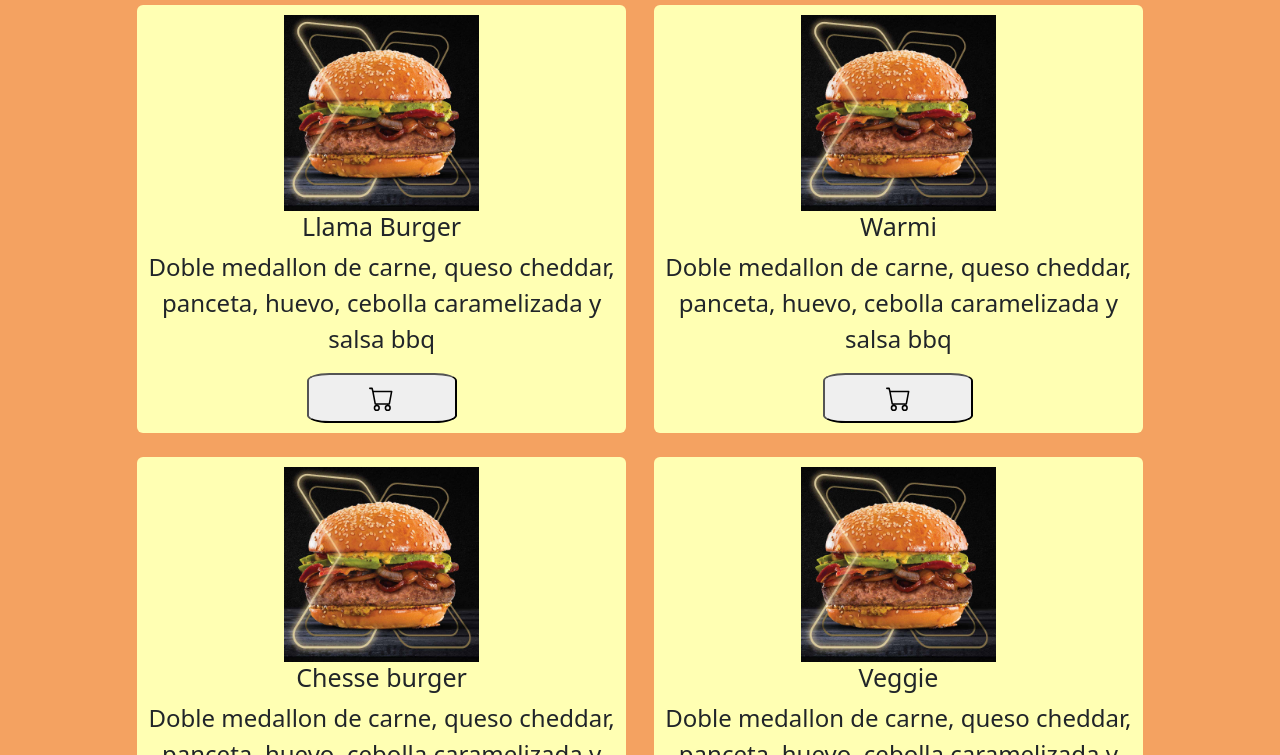
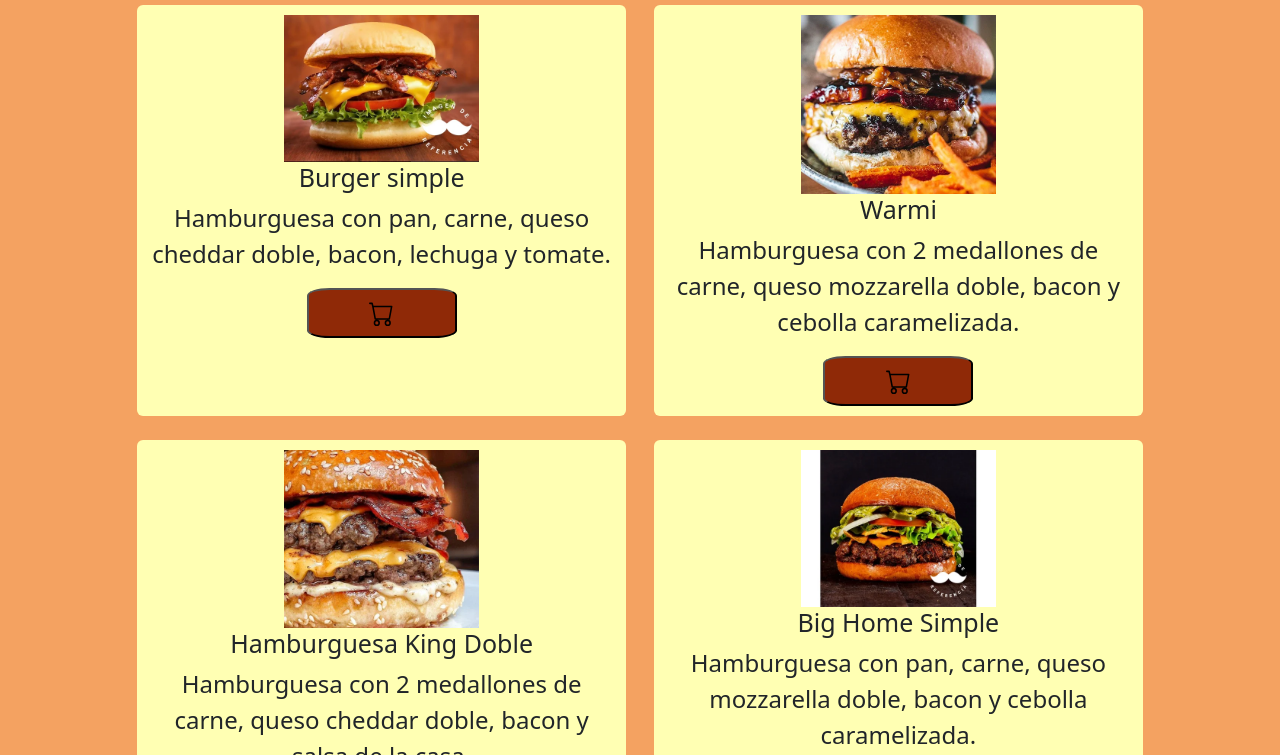
Before and after one commit to Ramiro-cmd/proyecto-final, a website: page pages/menu.html in a window 1280 px wide. Shown: the part 197-952 px from the top of the page. Drawn offline with nearby package versions, Linux system fonts and the light colour scheme.

Commit message:
Termine las paginas y agregue el contenido y las imagenes

```diff
--- a/pages/menu.html
+++ b/pages/menu.html
@@ -50,34 +50,34 @@
         <h1 class="titulo-menu">Nuestro Menú</h1>
         <div class="menu">
             <div class="card">
-                <img src="../img/img-card.jpg" alt="">
+                <img src="../img/burger1.webp" alt="">
                 <div class="text-card">
-                    <h2>Llama Burger</h2>
-                    <p>Doble medallon de carne, queso cheddar, panceta, huevo, cebolla caramelizada y salsa bbq</p>
+                    <h2>Burger simple</h2>
+                    <p>Hamburguesa con pan, carne, queso cheddar doble, bacon, lechuga y tomate.</p>
                 </div>
                 <button class="boton-card"><a href=""><img src="../img/cart.svg" alt=""></a></button>
             </div>
             <div class="card">
-                <img src="../img/img-card.jpg" alt="">
+                <img src="../img/burger2.webp" alt="">
                 <div class="text-card">
                     <h2>Warmi</h2>
-                    <p>Doble medallon de carne, queso cheddar, panceta, huevo, cebolla caramelizada y salsa bbq</p>
+                    <p>Hamburguesa con 2 medallones de carne, queso mozzarella doble, bacon y cebolla caramelizada.</p>
                 </div>
                 <button class="boton-card"><a href=""><img src="../img/cart.svg" alt=""></a></button>
             </div>
             <div class="card">
-                <img src="../img/img-card.jpg" alt="">
+                <img src="../img/burger3.webp" alt="">
                 <div class="text-card">
-                    <h2>Chesse burger</h2>
-                    <p>Doble medallon de carne, queso cheddar, panceta, huevo, cebolla caramelizada y salsa bbq</p>
+                    <h2>Hamburguesa King Doble</h2>
+                    <p>Hamburguesa con 2 medallones de carne, queso cheddar doble, bacon y salsa de la casa.</p>
                 </div>
                 <button class="boton-card"><a href=""><img src="../img/cart.svg" alt=""></a></button>
             </div>
             <div class="card">
-                <img src="../img/img-card.jpg" alt="">
+                <img src="../img/burger4.webp" alt="">
                 <div class="text-card">
-                    <h2>Veggie</h2>
-                    <p>Doble medallon de carne, queso cheddar, panceta, huevo, cebolla caramelizada y salsa bbq</p>
+                    <h2>Big Home Simple</h2>
+                    <p>Hamburguesa con pan, carne, queso mozzarella doble, bacon y cebolla caramelizada.</p>
                 </div>
                 <button class="boton-card"><a href=""><img src="../img/cart.svg" alt=""></a></button>
             </div>
--- a/sass/general/_home.scss
+++ b/sass/general/_home.scss
@@ -79,6 +79,7 @@ footer{
 //ESTILOS DEL MENU
 /* ESTILOS DEL MENU */
 .main-menu{
+    height: 80vh;
     .titulo-menu{
         text-align: center;
         padding: 20px
@@ -113,7 +114,7 @@ footer{
                 @include medidas(50px,50px);
                 align-items: center ;
                 @include botones;
-
+                background-color: #8F2907;
 
                 a{
                     img{
--- a/sass/general/_mq-desktop.scss
+++ b/sass/general/_mq-desktop.scss
@@ -13,6 +13,7 @@
 
     /* ESTILOS DE MENU */
     .main-menu{
+        height: auto ;
         align-content: center;
         align-items: center;
         .menu{
```
Also changed, not shown: css/main.css, img/burger1.webp (added), img/burger2.webp (added), img/burger3.webp (added), img/burger4.webp (added), 1 other file.
